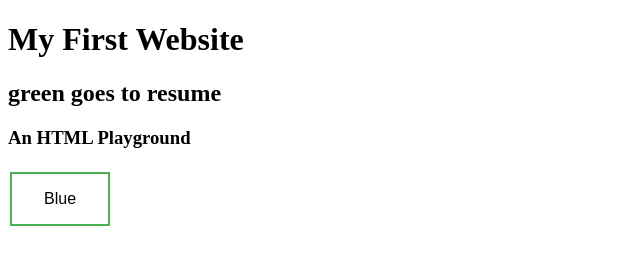
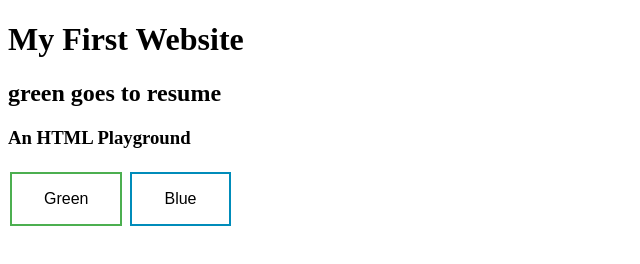
Before and after one commit to CAngeley/CAngeley.github.io, a plain HTML site: page index.html in a window 1280 px wide. Shown: the whole page, without its empty margins (0-640 px from the left). Drawn offline with Linux system fonts and the light colour scheme.

Commit message:
Update index.html

```diff
--- a/index.html
+++ b/index.html
@@ -46,7 +46,7 @@
     <h1>My First Website</h1>
     <h2>green goes to resume</h2>
     <h3>An HTML Playground</h3>
-    <button class="button button1" onclick="window.location.href='cangeley.github.io/Resume'>Green</button>
+    <button class="button button1" onclick="window.location.href='cangeley.github.io/Resume';">Green</button>
     <button class="button button2">Blue</button>
   </body>
 </html>
```
